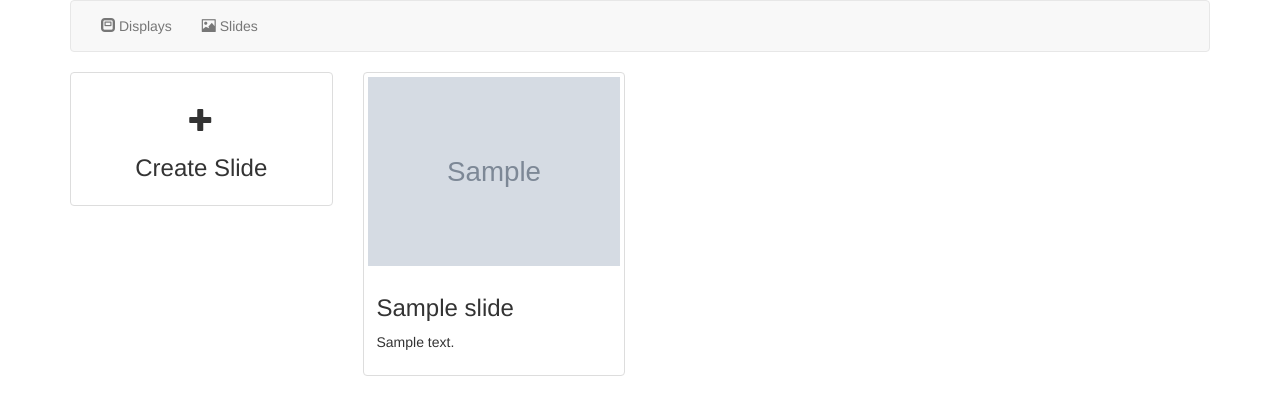
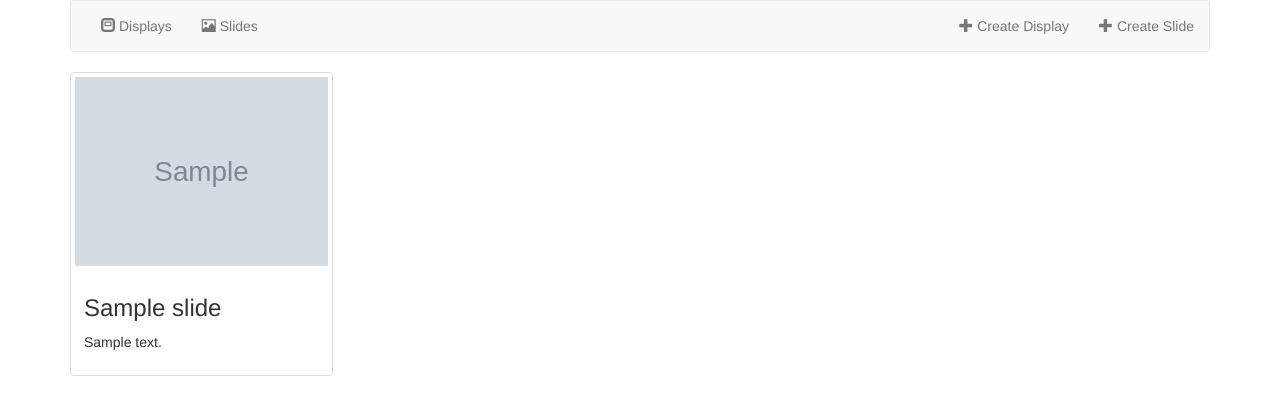
Before and after one commit to jbittel/django-signage, a Django app: template signage/templates/signage/slide_list.html in a window 1280 px wide. Shown: the top 415 px of the page. Run offline with Django 3.2, Linux system fonts and the light colour scheme; the template is opened without the code that fills it: most values are stand-ins (such as "Sample title", 1, 10 or a date in 2020); grey boxes marked "Sample" are stand-in pictures; some libraries are stand-ins or nearby versions.

Commit message:
Move display/slide creation links to header

```diff
--- a/signage/templates/signage/_header.html
+++ b/signage/templates/signage/_header.html
@@ -7,6 +7,10 @@
         <li class="{% active "signage:display_list" %}"><a href="{% url "signage:display_list" %}"><span class="glyphicon glyphicon-modal-window" aria-hidden="true"></span> Displays</a></li>
         <li class="{% active "signage:slide_list" %}"><a href="{% url "signage:slide_list" %}"><span class="glyphicon glyphicon-picture" aria-hidden="true"></span> Slides</a></li>
       </ul>
+      <ul class="nav navbar-nav navbar-right">
+        <li><a href="{% url "signage:display_create" %}"><span class="glyphicon glyphicon-plus" aria-hidden="true"></span> Create Display</a></li>
+        <li><a href="{% url "signage:slide_create" %}"><span class="glyphicon glyphicon-plus" aria-hidden="true"></span> Create Slide</a></li>
+      </ul>
     </div>
   </nav>
 </header>
--- a/signage/templates/signage/slide_list.html
+++ b/signage/templates/signage/slide_list.html
@@ -4,17 +4,6 @@
   {% include "signage/_header.html" %}
 
   <div class="row">
-    <div class="col-xs-6 col-md-3">
-      <div class="thumbnail">
-        <a href="{% url "signage:slide_create" %}">
-          <div class="caption">
-            <h3 class="text-center"><span class="glyphicon glyphicon-plus" aria-hidden="true"></span></h3>
-            <h3 class="text-center">Create Slide</h3>
-          </div>
-        </a>
-      </div>
-    </div>
-
     {% for slide in slide_list %}
       <div class="col-xs-6 col-md-3">
         <div class="thumbnail">
```
Also changed, not shown: signage/templates/signage/display_list.html (+0 -11 lines).
